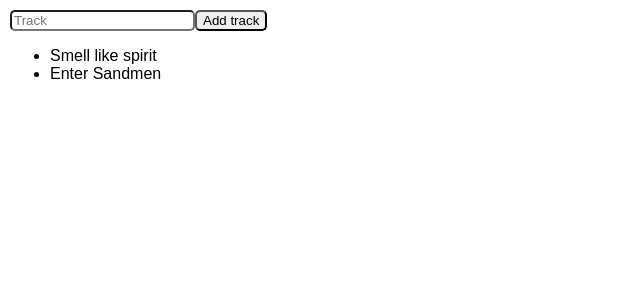
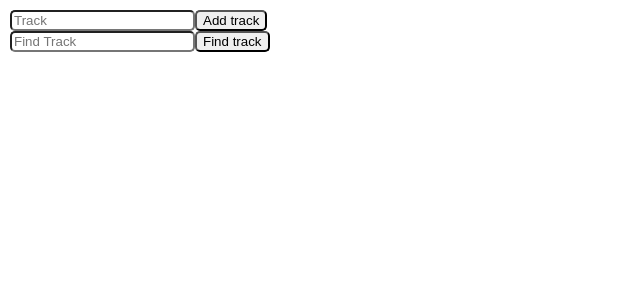
Before and after one commit to PavlenkoB/react-learn, a React (Create React App) app: page / in a window 1280 px wide. Shown: the top 300 px of the page, without its empty margins (0-640 px from the left). Built offline with nearby package versions, Linux system fonts and the light colour scheme.

Commit message:
save after redux lesson 7

```diff
--- a/src/App.js
+++ b/src/App.js
@@ -7,20 +7,33 @@
         let trackValue = this.trackInput.value;
         console.log('Add track', trackValue);
         this.props.onAddTrack(trackValue);
-        this.trackInput.value='';
+        this.trackInput.value = '';
+    }
+    findTrack() {
+        let trackValue = this.searchInput.value;
+        this.props.onFindTrack(trackValue);
+        console.log('Find track', trackValue);
     }
 
     render() {
         console.log(this.props.tracks);
         return (
             <div>
-                <input ref={(input) => {
-                    this.trackInput = input
-                }} type="text" placeholder="Track"/>
-                <button onClick={this.addTrack.bind(this)}>Add track</button>
+                <div>
+                    <input ref={(input) => {
+                        this.trackInput = input
+                    }} type="text" placeholder="Track"/>
+                    <button onClick={this.addTrack.bind(this)}>Add track</button>
+                </div>
+                <div>
+                    <input ref={(input) => {
+                        this.searchInput = input
+                    }} type="text" placeholder="Find Track"/>
+                    <button onClick={this.findTrack.bind(this)}>Find track</button>
+                </div>
                 <ul>
                     {this.props.tracks.map((track, index) =>
-                        <li key={index}>{track}</li>
+                        <li key={index}>{track.name}</li>
                     )}
                 </ul>
             </div>
@@ -30,11 +43,20 @@
 
 export default connect(
     state => ({
-        tracks: state.tracks
+        tracks: state.tracks.filter(track =>  track.name.includes(
+            state.filterTracks
+        ))
     }),
     dispatch => ({
-        onAddTrack: (trackName) => {
-            dispatch({type: 'ADD_TRACK', payload: trackName});
+        onAddTrack: (name) => {
+            const payload = {
+                id: Date.now().toString(),
+                name
+            };
+            dispatch({type: 'ADD_TRACK', payload: payload});
+        },
+        onFindTrack: (name)=>{
+            dispatch({type: 'FIND_TRACK',payload: name})
         }
     })
 )(App);
--- /dev/null
+++ b/src/redusers/filterTracks.js
@@ -0,0 +1,8 @@
+const initialState = '';
+
+export default function filterTracks(state = initialState, action) {
+    if (action.type === 'FIND_TRACK') {
+        return action.payload;
+    }
+    return state
+}
--- a/src/redusers/index.js
+++ b/src/redusers/index.js
@@ -2,8 +2,9 @@
 
 import tracks from './tracks';
 import playlist from './playlist'
-
+import filterTracks from './filterTracks';
 export default combineReducers({
     tracks,
-    playlist
+    playlist,
+    filterTracks
 });
--- a/src/redusers/tracks.js
+++ b/src/redusers/tracks.js
@@ -1,7 +1,4 @@
-const initialState = [
-        'Smell like spirit',
-        'Enter Sandmen'
-    ];
+const initialState = [];
 
 export default function playlist(state = initialState, action) {
     if (action.type === 'ADD_TRACK') {
```
